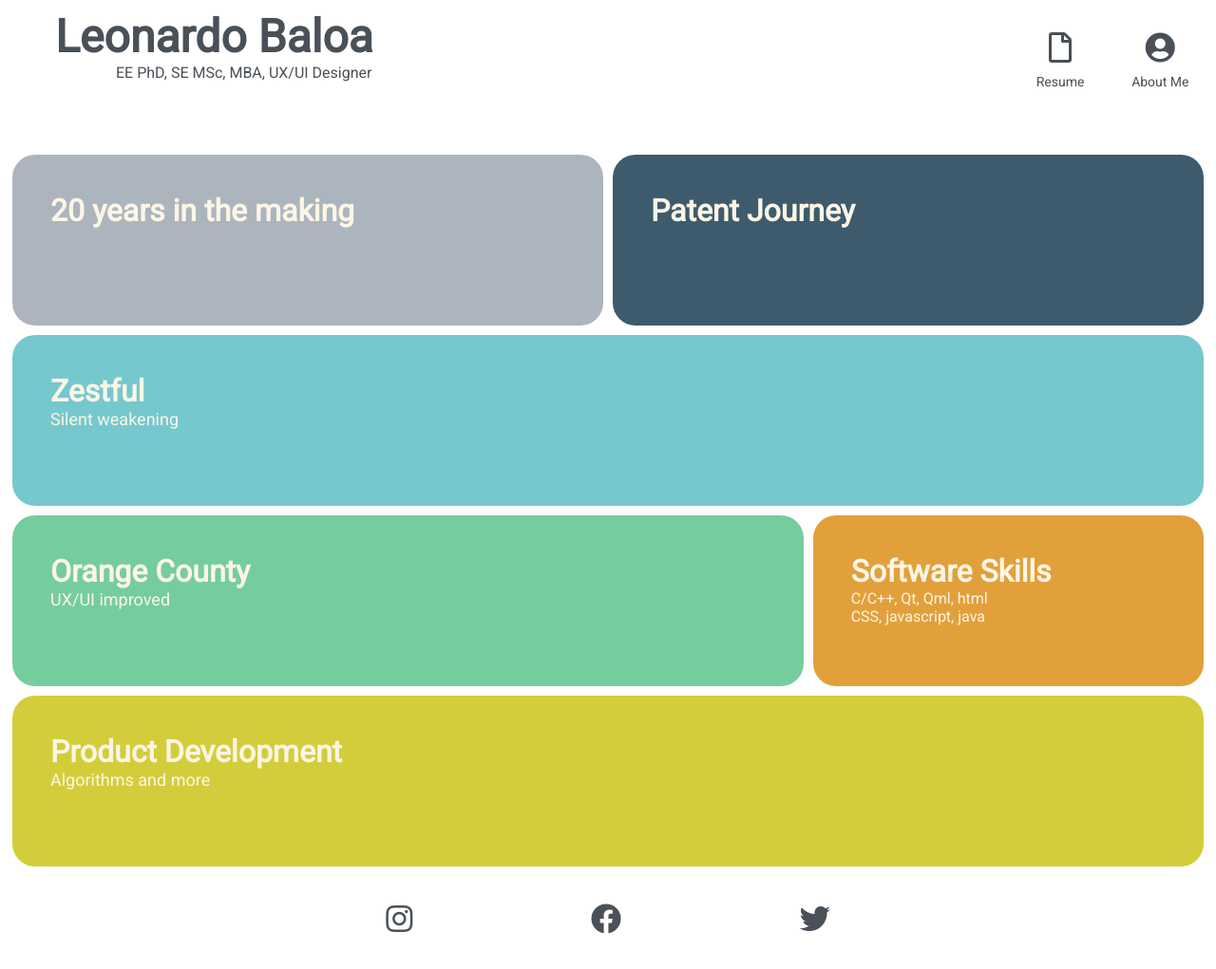
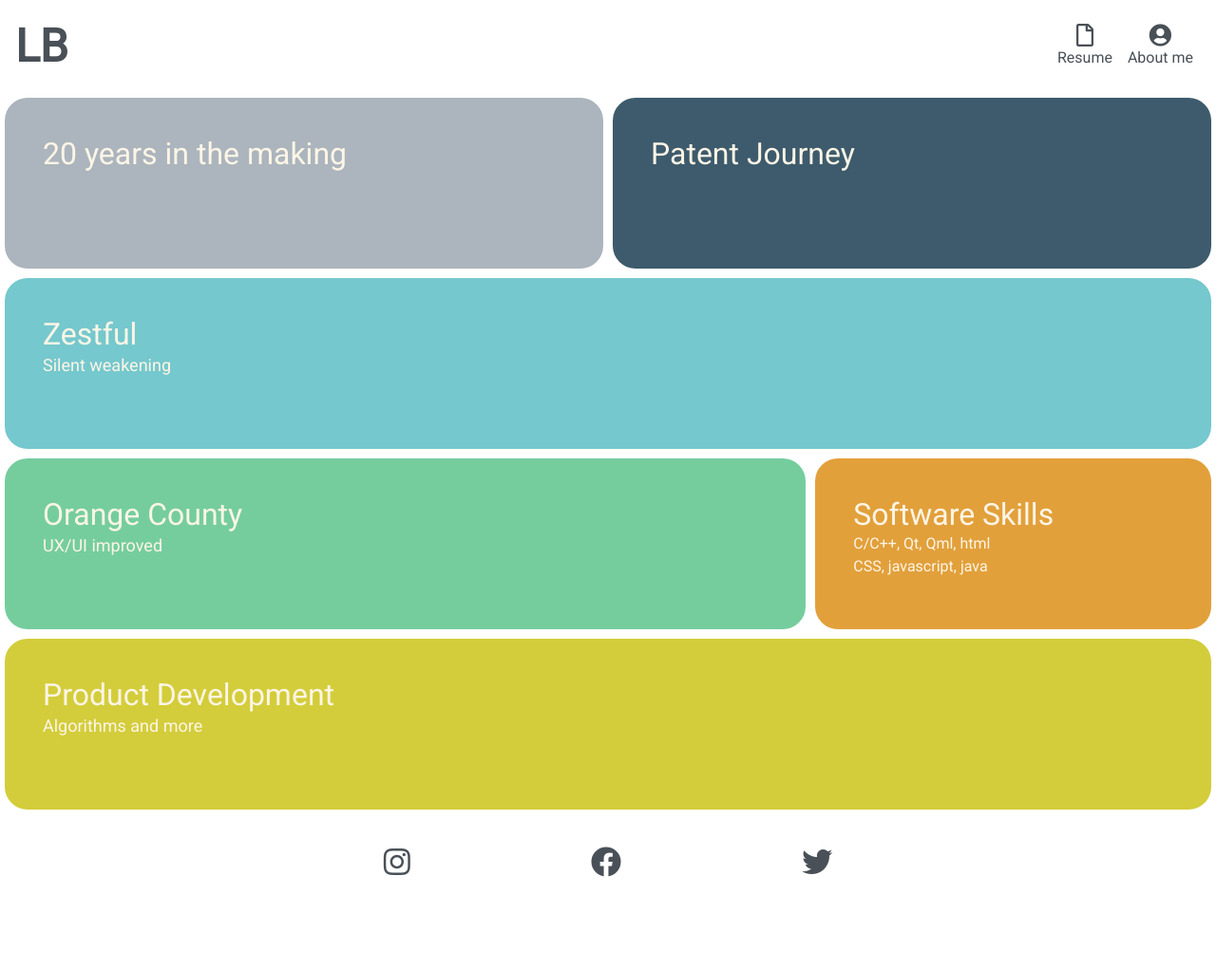
Before and after one commit to lbaloa/lbaloa.github.io, a plain HTML site: page hwk19/index.html in a window 1280 px wide. Shown: the whole page at 95% size. After the commit the page ends 958 px from the top, so only its background shows below. Drawn offline with nearby package versions, Linux system fonts and the light colour scheme.

Commit message:
Homework #19.  Responsive menu using bootstrap

```diff
--- a/hwk19/css/index.css
+++ b/hwk19/css/index.css
@@ -13,6 +13,8 @@
     --color-text-5: #F8F9FA;
 
     --color-forward: var(--color-text-2);
+
+    --nav-link-i-icon-size: x-large;
 
     --header-margin: 2px;
     --header-text-color: var(--color-forward);
@@ -61,6 +63,39 @@
 
 body {
     font-family: var(--font-family);
+}
+
+.customNav {
+    background-color: var(--customNav-background-color) !important;
+}
+
+.navbar-brand {
+    font-size: var(--header-name-h1-font-size);
+    font-weight: var(--header-name-h1-weight);
+    color: var(--color-forward) !important;
+}
+
+.navbar-nav {
+    margin-left: auto;
+    margin-right: 0 !important;
+}
+
+.nav-link {
+    color: var(--color-forward) !important;
+}
+
+.nav-link:hover{
+    color: var(--nav-link-hover-color) !important;
+}
+
+.nav-link {
+    display: flex;
+    flex-direction: column;
+    text-align: center;
+}
+
+.nav-link > i {
+    font-size: var(--nav-link-i-icon-size);
 }
 
 #header-container {
@@ -206,7 +241,7 @@ body {
     font-size: var(--panel-social-media-font-size);
 }
 
-@media screen and (max-width: 600px) {
+@media screen and (max-width: 768px) {
     :root {
         --header-name-h1-font-size: 36px;
         --header-name-h1-weight: 1000;
@@ -229,7 +264,7 @@ body {
     }
 
     body {
-        background-color: var(--color-light-blue);
+        /*background-color: var(--color-light-blue); */
     }
 
     .menu-item > a {
@@ -278,4 +313,17 @@ body {
     #social-media > i {
         font-size: x-large;
     }
+
+    .nav-link {
+        flex-direction: row-reverse;
+    }
+
+    .nav-link span {
+        padding: 0px 10px 0px 5px;
+    }
+
+    .nav-link i {
+        padding: 0px 15px 0px 0px;
+    }
+
 }
--- a/hwk19/index.html
+++ b/hwk19/index.html
@@ -2,16 +2,50 @@
 <html>
     <head>
         <title>Leonardo Baloa's portfolio</title>
-        <link rel="stylesheet" href="css/index.css">
         <link rel="stylesheet" href="css/fontawesome-free-5.15.4-web/css/all.css">
 
         <style>
             @import url('https://fonts.googleapis.com/css2?family=Open+Sans:wght@300;400;700&family=Roboto:wght@100;300;400&family=Satisfy&display=swap');
-            </style>
+        </style>
+
+        <!-- Bootstrap CSS -->
+        <link rel="stylesheet" href="https://stackpath.bootstrapcdn.com/bootstrap/4.3.1/css/bootstrap.min.css" integrity="sha384-ggOyR0iXCbMQv3Xipma34MD+dH/1fQ784/j6cY/iJTQUOhcWr7x9JvoRxT2MZw1T" crossorigin="anonymous">
+        <link rel="stylesheet" href="css/index.css">
 
     </head>
     <body>
+
+        <!-- Navigation bar -->
+        <nav class="navbar navbar-expand-md navbar-light customNav">
+            <a class="navbar-brand" href="#"><img src="">LB</a>
+            <button class="navbar-toggler" type="button" data-toggle="collapse" data-target="#navbarSupportedContent"
+                aria-controls="navbarSupportedContent" aria-expanded="false" aria-label="Toggle navigation">
+                <span class="navbar-toggler-icon"></span>
+            </button>
+
+            <div class="collapse navbar-collapse" id="navbarSupportedContent">
+                <ul class="navbar-nav">
+                    <li class="nav-item">
+                        <a class="nav-link" href="#">
+                            <i class="far fa-file"></i>
+                            <span>Resume</span>
+                        </a>
+                    </li>
+
+                    <li class="nav-item">
+                        <a class="nav-link" href="#">
+                            <i class="fas fa-user-circle"></i>
+                            <span>About me</span>
+                        </a>
+                    </li>
+
+                </ul>
+            </div>
+        </nav>
+        <!-- End navigation bar -->
+
         <!-- Header of site -->
+    <!--
         <section id="header-container">
             <div id="name">
                 <h1>Leonardo Baloa</h1>
@@ -28,8 +62,9 @@
                 </div>
             </div>
         </section>
+    -->
+        <!-- Panels -->
 
-        <!-- Panels -->
         <section id="panelsGridContainer">
             <div id="experience" class="panel">
                 <h1>20 years in the making</h1>
@@ -60,5 +95,18 @@
                 <i class="fab fa-twitter"></i>
             </div>
         </section>
+
+    <script src="https://code.jquery.com/jquery-3.3.1.slim.min.js"
+        integrity="sha384-q8i/X+965DzO0rT7abK41JStQIAqVgRVzpbzo5smXKp4YfRvH+8abtTE1Pi6jizo"
+        crossorigin="anonymous"></script>
+
+    <script src="https://cdnjs.cloudflare.com/ajax/libs/popper.js/1.14.7/umd/popper.min.js"
+        integrity="sha384-UO2eT0CpHqdSJQ6hJty5KVphtPhzWj9WO1clHTMGa3JDZwrnQq4sF86dIHNDz0W1"
+        crossorigin="anonymous"></script>
+
+        <script src="https://stackpath.bootstrapcdn.com/bootstrap/4.3.1/js/bootstrap.min.js"
+        integrity="sha384-JjSmVgyd0p3pXB1rRibZUAYoIIy6OrQ6VrjIEaFf/nJGzIxFDsf4x0xIM+B07jRM"
+        crossorigin="anonymous"></script>
+
     </body>
 </html>
```
Also changed, not shown: 3 other files.
